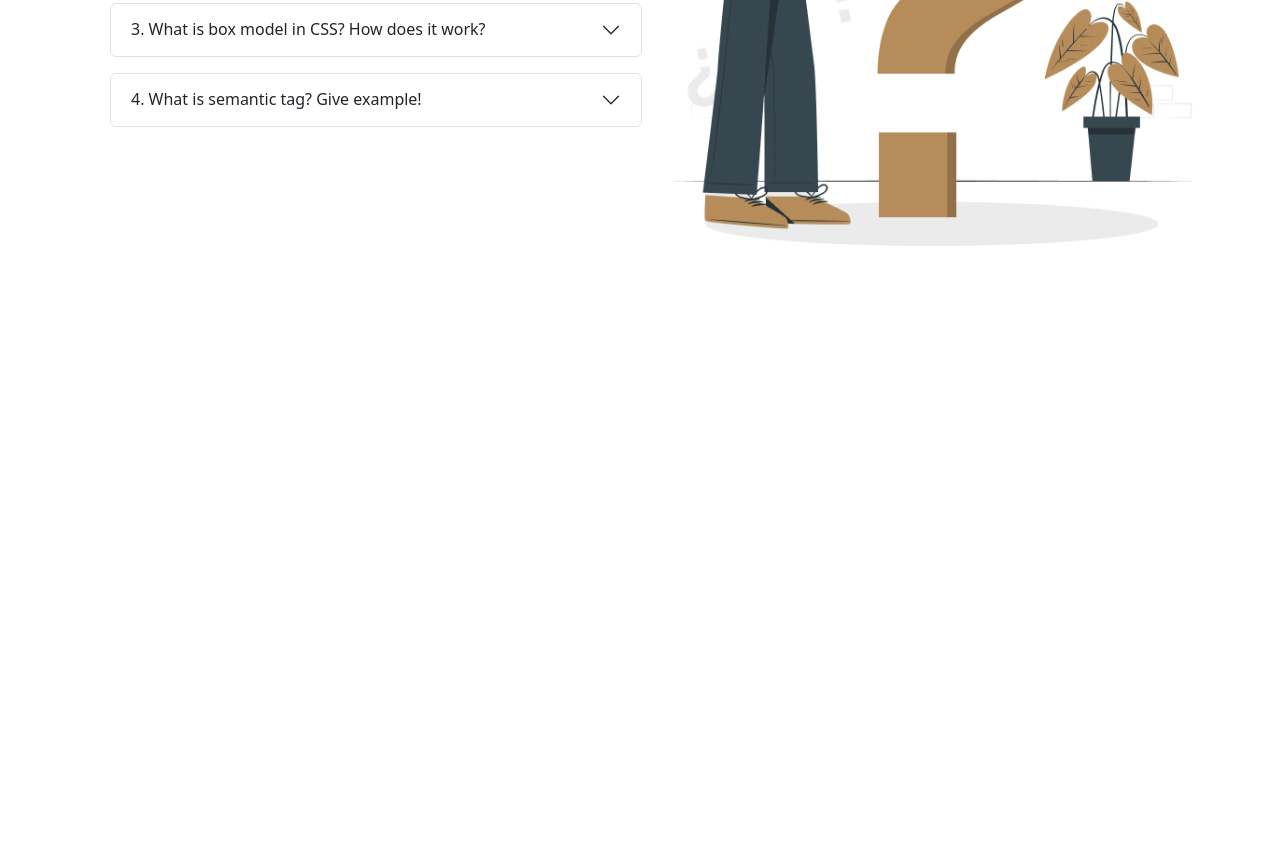
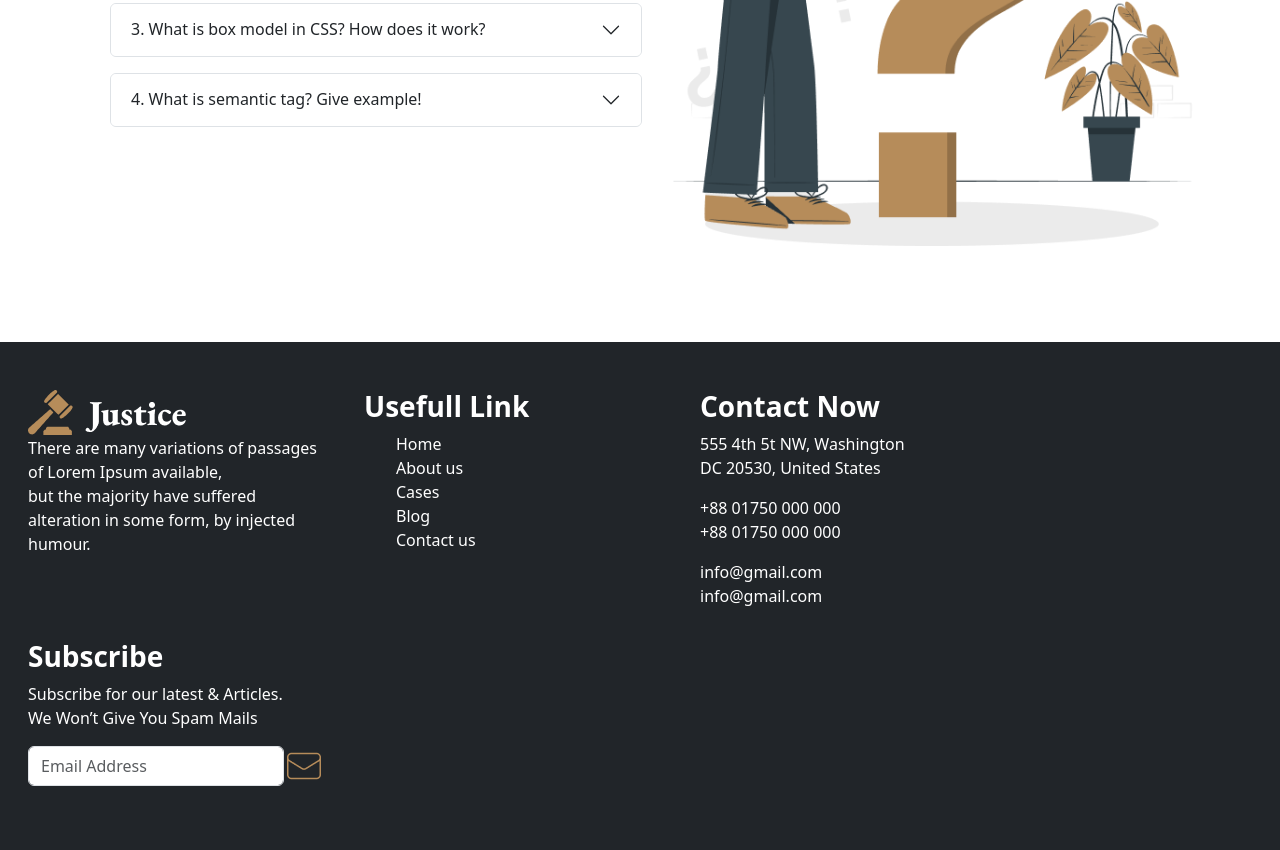
Before and after one commit to IsmatJahanBijori/legal-solution, a plain HTML site: page index.html in a window 1280 px wide. Shown: the part 2661-3511 px from the top of the page. Before the commit the page ends 3003 px from the top, so only its background shows below. Drawn offline with nearby package versions, Linux system fonts and the light colour scheme.

Commit message:
footer added

```diff
--- a/index.html
+++ b/index.html
@@ -4,11 +4,13 @@
 <head>
     <meta charset="utf-8">
     <meta name="viewport" content="width=device-width, initial-scale=1">
-    <title>Bootstrap demo</title>
     <!-- bootstrap css -->
     <link href="https://cdn.jsdelivr.net/npm/bootstrap@5.3.0-alpha1/dist/css/bootstrap.min.css" rel="stylesheet"
         integrity="sha384-GLhlTQ8iRABdZLl6O3oVMWSktQOp6b7In1Zl3/Jr59b6EGGoI1aFkw7cmDA6j6gD" crossorigin="anonymous">
     <link rel="stylesheet" href="css/style.css">
+
+    <title>Legal Solution</title>
+
 
 </head>
 
@@ -247,7 +249,7 @@
                                 <button class="accordion-button" type="button" data-bs-toggle="collapse"
                                     data-bs-target="#panelsStayOpen-collapseOne" aria-expanded="true"
                                     aria-controls="panelsStayOpen-collapseOne">
-                                   1. Difference between flexbox and grid?
+                                    1. Difference between flexbox and grid?
                                 </button>
                             </h2>
                             <div id="panelsStayOpen-collapseOne" class="accordion-collapse collapse show"
@@ -268,7 +270,7 @@
                                 <button class="accordion-button collapsed" type="button" data-bs-toggle="collapse"
                                     data-bs-target="#panelsStayOpen-collapseTwo" aria-expanded="false"
                                     aria-controls="panelsStayOpen-collapseTwo">
-                                   2. What is the use of media query?
+                                    2. What is the use of media query?
                                 </button>
                             </h2>
                             <div id="panelsStayOpen-collapseTwo" class="accordion-collapse collapse"
@@ -293,7 +295,7 @@
                                 <button class="accordion-button collapsed" type="button" data-bs-toggle="collapse"
                                     data-bs-target="#panelsStayOpen-collapseThree" aria-expanded="false"
                                     aria-controls="panelsStayOpen-collapseThree">
-                                   3. What is box model in CSS? How does it work?
+                                    3. What is box model in CSS? How does it work?
                                 </button>
                             </h2>
                             <div id="panelsStayOpen-collapseThree" class="accordion-collapse collapse"
@@ -343,8 +345,103 @@
     </section>
 
     <!-- footer -->
+    <!-- <section class="bg-dark">
+        <div class="d-flex justify-content-evenly pt-4">
+            <div class="text-white ms-5">
+                <img src="images/Group 37.png" alt="">
+                <p class="text-justify">There are many variations of passages <br> of Lorem Ipsum available, <br> but
+                    the
+                    majority have suffered <br> alteration in some form, by injected humour.</p>
+            </div>
+
+            <div class="text-white">
+                <h3 class="fw-semibold">Usefull Link</h3>
+                <ul>
+                    <li class="list-unstyled"><a class="text-decoration-none text-white" href="">Home</a></li>
+                    <li class="list-unstyled"><a class="text-decoration-none text-white" href="">About us</a></li>
+                    <li class="list-unstyled"><a class="text-decoration-none text-white" href="">Cases</a></li>
+                    <li class="list-unstyled"><a class="text-decoration-none text-white" href="">Blog</a></li>
+                    <li class="list-unstyled"><a class="text-decoration-none text-white" href="">Contact us</a></li>
+                </ul>
 
 
+            </div>
+
+            <div class="text-white">
+                <h3 class="fw-semibold">Contact Now</h3>
+                <p class="text-justify">555 4th 5t NW, Washington <br>
+                    DC 20530, United States</p>
+                <p class="text-justify">+88 01750 000 000 <br>
+                    +88 01750 000 000</p>
+                <p class="text-justify">info@gmail.com <br>
+                    info@gmail.com</p>
+            </div>
+
+            <div class="text-white">
+                <h3 class="fw-semibold">Subscribe</h3>
+                <p class="text-justify">Subscribe for our latest & Articles. <br> We Won’t Give You Spam Mails</p>
+                <div class="d-flex justify-content-center mb-5">
+                    <form class="d-flex" role="search">
+                        <input class="form-control me-2" type="search" placeholder="Email Address" aria-label="Search">
+                        <img src="images/email.png" alt="">
+                    </form>
+                </div>
+            </div>
+        </div>
+
+    </section> -->
+
+
+    <section class="bg-dark pt-5 container-fluid">
+        <div class="row">
+            <div class="col-md-3 ms-3 mb-3">
+                <div class="text-white md:ms-5">
+                    <img src="images/Group 37.png" alt="">
+                    <p class="text-justify">There are many variations of passages <br> of Lorem Ipsum available, <br>
+                        but
+                        the
+                        majority have suffered <br> alteration in some form, by injected humour.</p>
+                </div>
+            </div>
+
+            <div class="col-md-3 ms-3 mb-3">
+                <div class="text-white">
+                    <h3 class="fw-semibold">Usefull Link</h3>
+                    <ul>
+                        <li class="list-unstyled"><a class="text-decoration-none text-white" href="">Home</a></li>
+                        <li class="list-unstyled"><a class="text-decoration-none text-white" href="">About us</a></li>
+                        <li class="list-unstyled"><a class="text-decoration-none text-white" href="">Cases</a></li>
+                        <li class="list-unstyled"><a class="text-decoration-none text-white" href="">Blog</a></li>
+                        <li class="list-unstyled"><a class="text-decoration-none text-white" href="">Contact us</a></li>
+                    </ul>
+                </div>
+            </div>
+            <div class="col-md-3 ms-3 mb-3">
+                <div class="text-white">
+                    <h3 class="fw-semibold">Contact Now</h3>
+                    <p class="text-justify">555 4th 5t NW, Washington <br>
+                        DC 20530, United States</p>
+                    <p class="text-justify">+88 01750 000 000 <br>
+                        +88 01750 000 000</p>
+                    <p class="text-justify">info@gmail.com <br>
+                        info@gmail.com</p>
+                </div>
+            </div>
+            <div class="col-md-3 ms-3 mb-3">
+                <div class="text-white">
+                    <h3 class="fw-semibold">Subscribe</h3>
+                    <p class="text-justify">Subscribe for our latest & Articles. <br> We Won’t Give You Spam Mails</p>
+                    <div class="mb-5">
+                        <form class="d-flex" role="search">
+                            <input class="form-control" type="search" placeholder="Email Address">
+                            <img src="images/email.png" alt="">
+                        </form>
+                    </div>
+                </div>
+            </div>
+
+        </div>
+    </section>
     <!-- bootstrap js -->
     <script src="https://cdn.jsdelivr.net/npm/bootstrap@5.3.0-alpha1/dist/js/bootstrap.bundle.min.js"
         integrity="sha384-w76AqPfDkMBDXo30jS1Sgez6pr3x5MlQ1ZAGC+nuZB+EYdgRZgiwxhTBTkF7CXvN"
```
